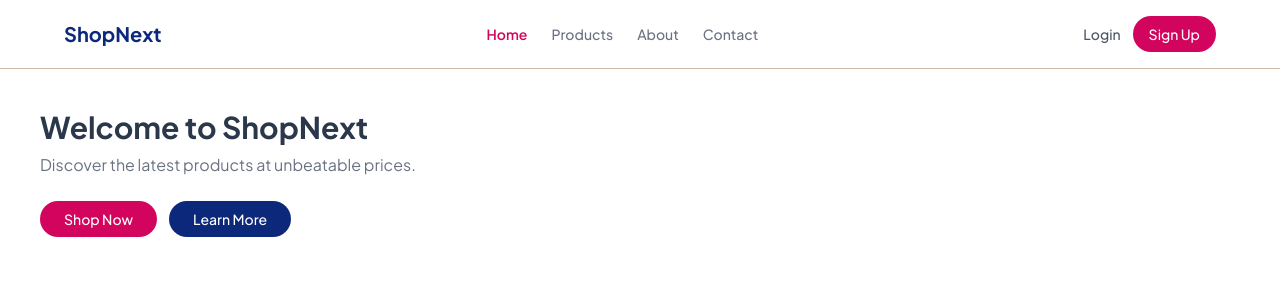
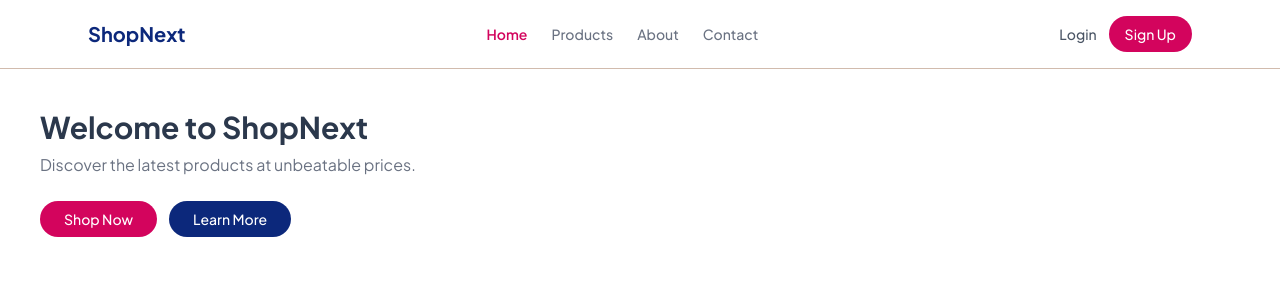
Before and after one commit to Godwinn22/shopnext, a Next.js app: page / in a window 1280 px wide. Shown: the top 300 px of the page. Built offline with nearby package versions, Linux system fonts and the light colour scheme.

Commit message:
feat: replace div with Container component in Navbar for improved layout consistency

```diff
--- a/components/Navbar.tsx
+++ b/components/Navbar.tsx
@@ -3,6 +3,7 @@
 import Link from "next/link";
 import { usePathname } from "next/navigation";
 import { useState } from "react";
+import Container from "./Container";
 
 const links = [
     { href: "/", label: "Home" },
@@ -16,7 +17,7 @@ export default function Navbar() {
     const [menuOpen, setMenuOpen] = useState(false);
     return (
         <nav className="w-full border-b border-neutral bg-white px-6 py-4">
-            <div className="mx-auto flex max-w-6xl items-center justify-between">
+            <Container className="flex items-center justify-between">
                 {/* Brand */}
                 <Link href="/" className="text-xl font-bold text-navy">
                     ShopNext
@@ -64,7 +65,7 @@ export default function Navbar() {
                     <span className="block h-0.5 w-6 bg-gray-900" />
                     <span className="block h-0.5 w-6 bg-gray-900" />
                 </button>
-            </div>
+            </Container>
 
             {/* Mobile Menu */}
             {menuOpen && (
```
